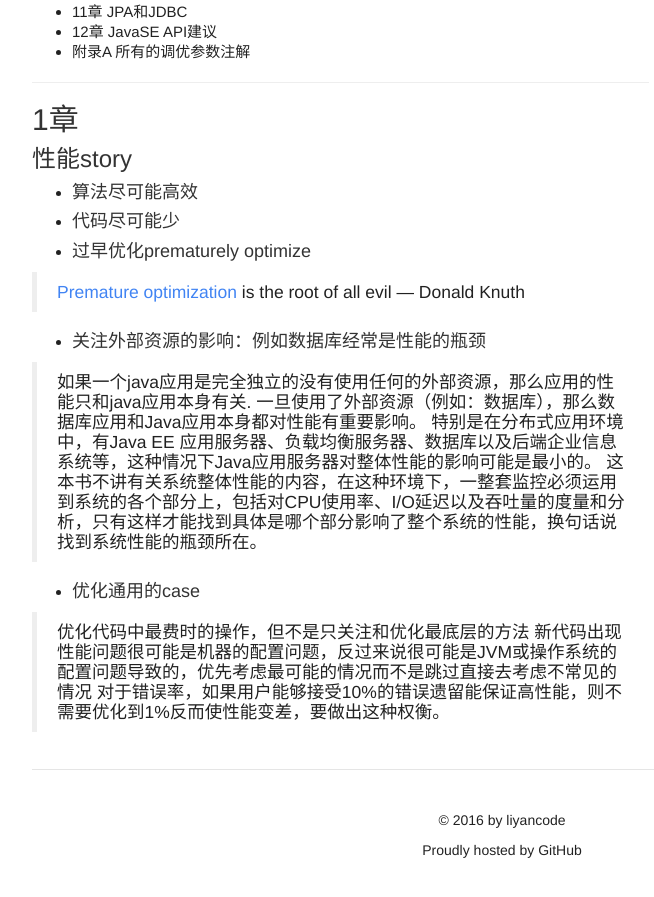
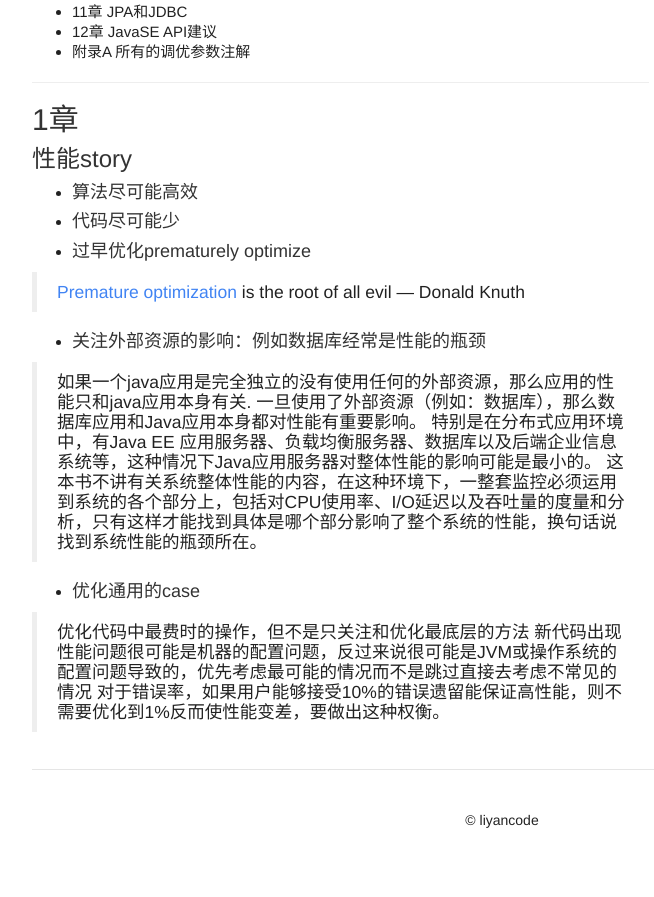
Before and after one commit to liyancode/liyancode.github.io, a Jekyll site: the page built from index.html, in a window 1280 px wide and 900 px high, scrolled down 5049 px. Shown: the top 897 px of the window, without its empty margins (138-792 px from the left). Built offline with Jekyll 4.4.1, drawn with Linux system fonts in a browser that asks for light colours; comment, search, counter and statistics services are not loaded; after the commit the page ends 5919 px from its top, so only the background shows below that.

Commit message:
footer update

```diff
--- a/_includes/footer.html
+++ b/_includes/footer.html
@@ -1,4 +1,3 @@
 <footer class="blog-footer">
-    <p>© 2016 by liyancode</p>
-    <p>Proudly hosted by GitHub</p>
+    <p>© {% if page.current_year %}{{ page.current_year }}{% else %}{{ site.current_year }}{% endif %} <a href="https://github.com/liyancode">liyancode</a></p>
 </footer>
```
